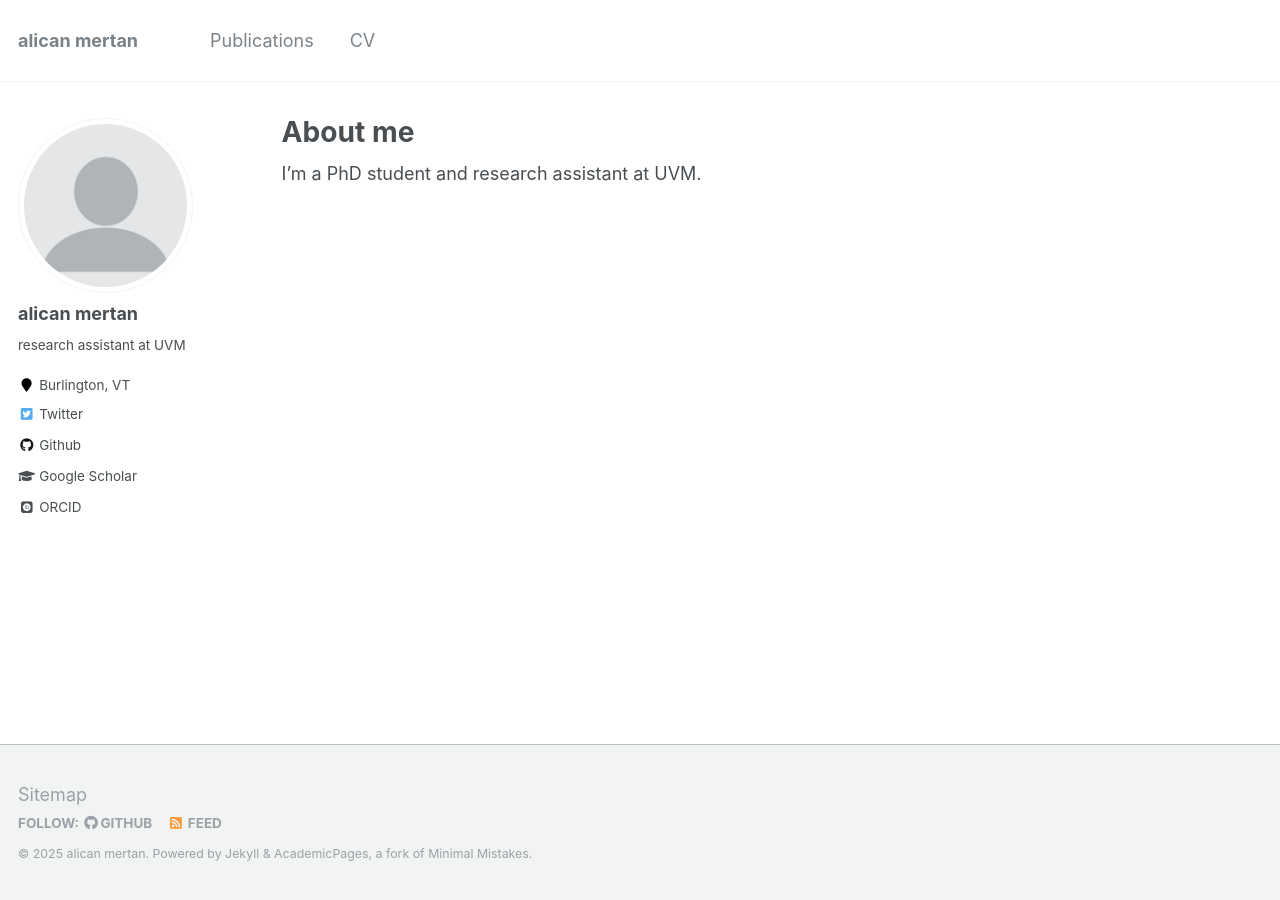
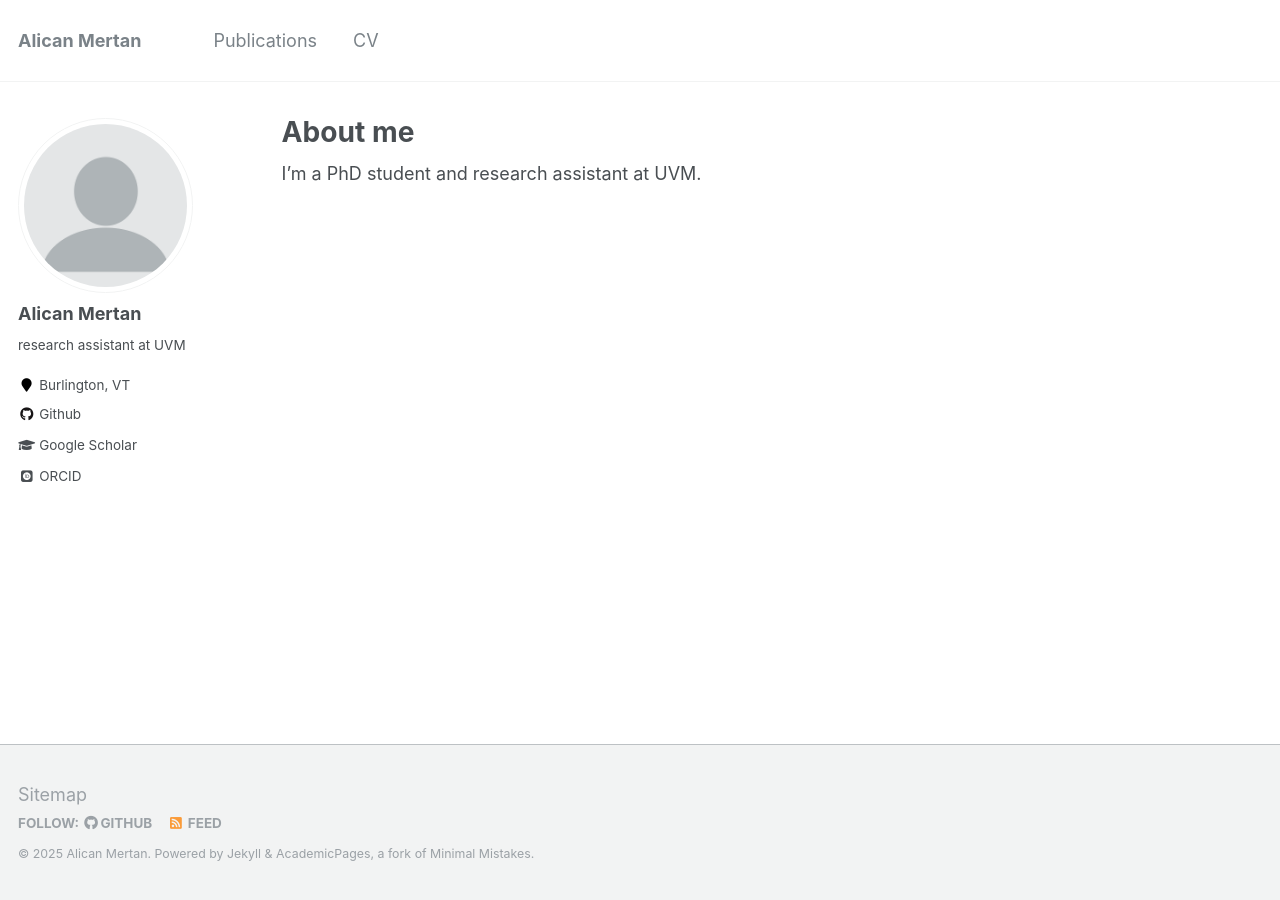
Before and after one commit to mertan-a/mertan-a.github.io, a Jekyll site: the page built from _pages/about.md, in a window 1280 px wide. Built offline with Jekyll 4.4.1, drawn with Linux system fonts in a browser that asks for light colours; some web fonts are replaced.

Commit message:
remove twitter

```diff
--- a/_config.yml
+++ b/_config.yml
@@ -7,9 +7,9 @@
 
 # Site Settings
 locale                   : "en-US"
-title                    : "alican mertan"
+title                    : "Alican Mertan"
 title_separator          : "-"
-name                     : &name "alican mertan"
+name                     : &name "Alican Mertan"
 description              : &description "research assistant and phd student at UVM"
 url                      : https://mertan-a.github.io # the base hostname & protocol for your site e.g. "https://mmistakes.github.io"
 baseurl                  : "" # the subpath of your site, e.g. "/blog"
@@ -80,7 +80,7 @@ analytics:
 
 # Site Author
 author:
-  name             : "alican mertan"
+  name             : "Alican Mertan"
   avatar           : "profile.png"
   bio              : "research assistant at UVM"
   location         : "Burlington, VT"
@@ -109,7 +109,7 @@ author:
   stackoverflow    : # http://stackoverflow.com/users/123456/username
   steam            :
   tumblr           :
-  twitter          : "AlicanMertan"
+  twitter          :
   vine             :
   weibo            :
   xing             :
```
